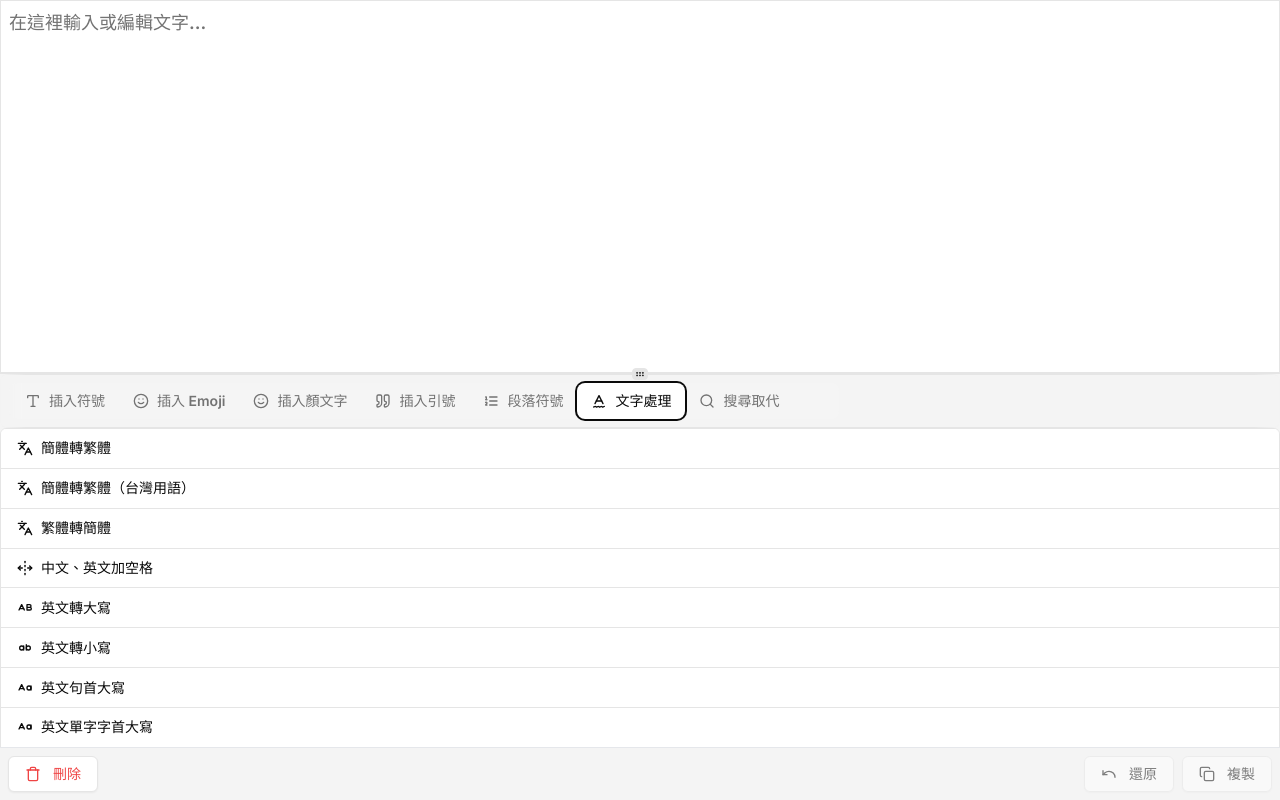
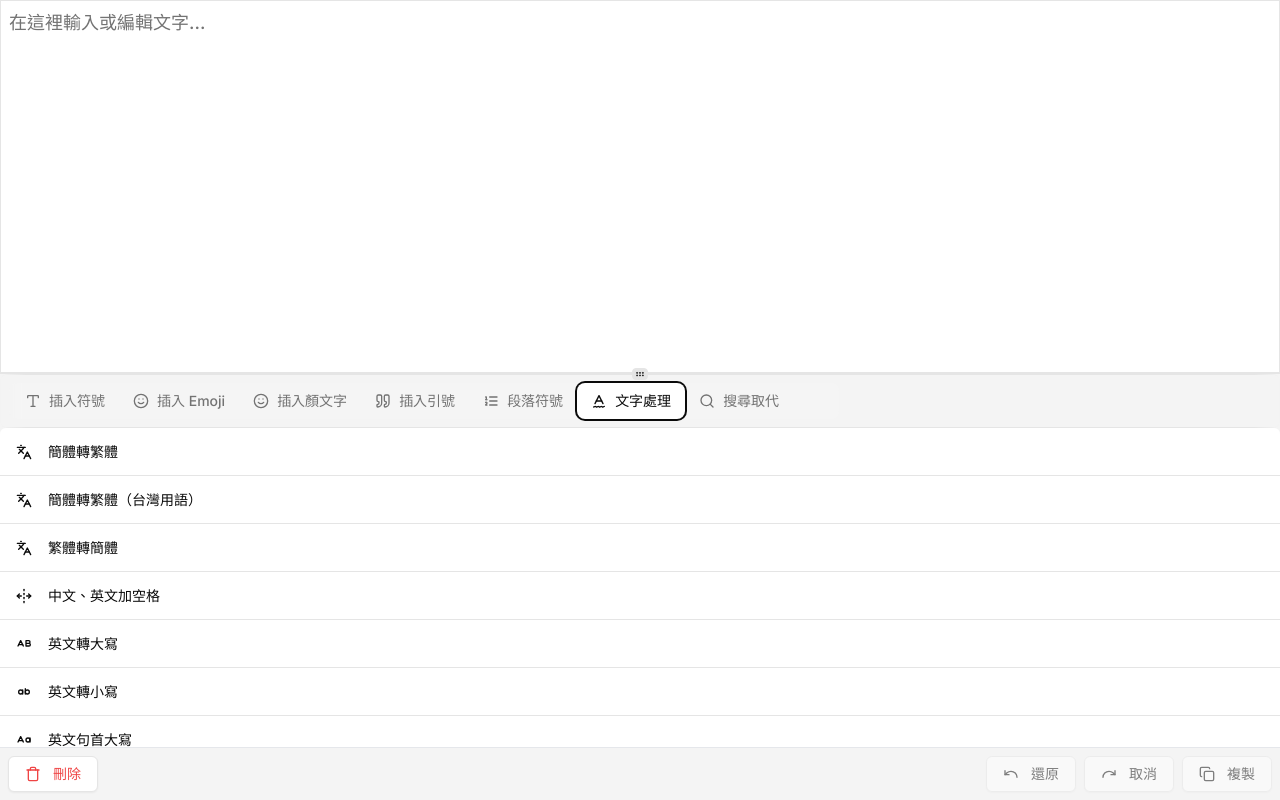
Before and after one commit to mant0u0/web-widget, a Next.js app: page /TextEditor in a window 1280 px wide. Both pictures are taken after a click on the tab "文字處理". Built offline with nearby package versions, Linux system fonts and the light colour scheme; a web font is replaced by a local one.

Commit message:
[Mantou] 調整介面

```diff
--- a/app/TextEditor/ParagraphMark.tsx
+++ b/app/TextEditor/ParagraphMark.tsx
@@ -194,7 +194,7 @@ export const ParagraphMark: React.FC<ParagraphMarkProps> = ({
           <div className="flex">
             <Button
               variant="outline"
-              className="text-md flex h-[44px] w-full animate-fade-in items-center justify-start rounded-none border-l-0 border-r-0 border-t-0"
+              className="text-md flex h-[48px] w-full animate-fade-in items-center justify-start rounded-none border-l-0 border-r-0 border-t-0"
             >
               <div className="flex h-5 w-[24px] flex-none items-center justify-center">
                 <Plus />
--- a/app/TextEditor/QuotationmMarks.tsx
+++ b/app/TextEditor/QuotationmMarks.tsx
@@ -89,7 +89,7 @@ export const QuotationmMarks: React.FC<{
           <div className="flex">
             <Button
               variant="outline"
-              className="text-md flex h-[44px] w-full animate-fade-in items-center justify-start rounded-none border-l-0 border-r-0 border-t-0"
+              className="text-md flex h-[48px] w-full animate-fade-in items-center justify-start rounded-none border-l-0 border-r-0 border-t-0"
             >
               <div className="flex h-5 w-[24px] flex-none items-center justify-center">
                 <Plus />
@@ -135,7 +135,7 @@ export const QuotationmMarks: React.FC<{
           <Button
             onClick={() => insertQuote(quote)}
             variant="outline"
-            className="text-md flex h-[44px] w-full animate-fade-in items-center justify-start rounded-none border-l-0 border-r-0 border-t-0"
+            className="text-md flex h-[48px] w-full animate-fade-in items-center justify-start rounded-none border-l-0 border-r-0 border-t-0"
           >
             <span className="flex-1 text-left">
               {quote.name.slice(0, quote.center)}
--- a/app/TextEditor/TextFormatter.tsx
+++ b/app/TextEditor/TextFormatter.tsx
@@ -43,11 +43,12 @@ interface TextFormatterProps {
   updateText: (text: string) => void;
 }
 
+// 功能按鈕
 const FunctionButton = ({ icon, text, onClick }: FunctionButtonProps) => (
   <Button
     variant="outline"
     onClick={onClick}
-    className="text-md h-[48px] animate-fade-in rounded-none border-l-0 border-r-0 border-t-0"
+    className="text-md min-h-[48px] animate-fade-in rounded-none border-l-0 border-r-0 border-t-0"
   >
     <div className="flex w-full items-center justify-start transition-opacity duration-200">
       {icon}
@@ -319,10 +320,12 @@ export const TextFormatter: React.FC<TextFormatterProps> = ({
 
   return (
     <ScrollArea className="h-full w-full">
-      <div className="flex h-[600px] w-full flex-col overflow-hidden rounded-md border border-input bg-zinc-50 p-0">
+      <div className="flex w-full flex-col overflow-hidden rounded-md border-input bg-zinc-50 p-0 pb-20">
         {/* 簡體轉繁體 */}
         <FunctionButton
-          icon={<Languages className="mr-2 h-5 w-5" />}
+          icon={
+            <Languages className="mr-4 h-5 w-[24px] flex-none text-center text-sm" />
+          }
           text="簡體轉繁體"
           onClick={async () => {
             transformSelectedText(text, convertToTraditional, updateText);
@@ -331,7 +334,9 @@ export const TextFormatter: React.FC<TextFormatterProps> = ({
 
         {/* 簡體轉繁體 (台灣用語) */}
         <FunctionButton
-          icon={<Languages className="mr-2 h-5 w-5" />}
+          icon={
+            <Languages className="mr-4 h-5 w-[24px] flex-none text-center text-sm" />
+          }
           text="簡體轉繁體（台灣用語）"
           onClick={async () => {
             transformSelectedText(text, convertToTraditionalTW, updateText);
@@ -340,7 +345,9 @@ export const TextFormatter: React.FC<TextFormatterProps> = ({
 
         {/* 繁體轉簡體 */}
         <FunctionButton
-          icon={<Languages className="mr-2 h-5 w-5" />}
+          icon={
+            <Languages className="mr-4 h-5 w-[24px] flex-none text-center text-sm" />
+          }
           text="繁體轉簡體"
           onClick={async () => {
             transformSelectedText(text, convertToSimplified, updateText);
@@ -349,7 +356,9 @@ export const TextFormatter: React.FC<TextFormatterProps> = ({
 
         {/* 中文、英文加空格 */}
         <FunctionButton
-          icon={<UnfoldHorizontal className="mr-2 h-5 w-5" />}
+          icon={
+            <UnfoldHorizontal className="mr-4 h-5 w-[24px] flex-none text-center text-sm" />
+          }
           text="中文、英文加空格"
           onClick={() => {
             transformSelectedText(text, panguSpacing, updateText);
@@ -358,7 +367,9 @@ export const TextFormatter: React.FC<TextFormatterProps> = ({
 
         {/* 英文轉大寫 */}
         <FunctionButton
-          icon={<CaseUpper className="mr-2 h-5 w-5" />}
+          icon={
+            <CaseUpper className="mr-4 h-5 w-[24px] flex-none text-center text-sm" />
+          }
           text="英文轉大寫"
           onClick={() => {
             transformSelectedText(text, toUpperCase, updateText);
@@ -367,7 +378,9 @@ export const TextFormatter: React.FC<TextFormatterProps> = ({
 
         {/* 英文轉小寫 */}
         <FunctionButton
-          icon={<CaseLower className="mr-2 h-5 w-5" />}
+          icon={
+            <CaseLower className="mr-4 h-5 w-[24px] flex-none text-center text-sm" />
+          }
           text="英文轉小寫"
           onClick={() => {
             transformSelectedText(text, toLowerCase, updateText);
@@ -376,7 +389,9 @@ export const TextFormatter: React.FC<TextFormatterProps> = ({
 
         {/* 英文句首大寫 */}
         <FunctionButton
-          icon={<CaseSensitive className="mr-2 h-5 w-5" />}
+          icon={
+            <CaseSensitive className="mr-4 h-5 w-[24px] flex-none text-center text-sm" />
+          }
           text="英文句首大寫"
           onClick={() => {
             transformSelectedText(text, toSentenceCase, updateText);
@@ -385,7 +400,9 @@ export const TextFormatter: React.FC<TextFormatterProps> = ({
 
         {/* 英文單字字首大寫 */}
         <FunctionButton
-          icon={<CaseSensitive className="mr-2 h-5 w-5" />}
+          icon={
+            <CaseSensitive className="mr-4 h-5 w-[24px] flex-none text-center text-sm" />
+          }
           text="英文單字字首大寫"
           onClick={() => {
             transformSelectedText(text, toTitleCase, updateText);
@@ -394,7 +411,9 @@ export const TextFormatter: React.FC<TextFormatterProps> = ({
 
         {/* 數字、英文轉全形 */}
         <FunctionButton
-          icon={<ArrowBigUpDash className="mr-2 h-5 w-5" />}
+          icon={
+            <ArrowBigUpDash className="mr-4 h-5 w-[24px] flex-none text-center text-sm" />
+          }
           text="數字、英文轉全形"
           onClick={() => {
             transformSelectedText(text, toFullWidth, updateText);
@@ -403,7 +422,9 @@ export const TextFormatter: React.FC<TextFormatterProps> = ({
 
         {/* 數字、英文轉半形 */}
         <FunctionButton
-          icon={<ArrowBigDownDash className="mr-2 h-5 w-5" />}
+          icon={
+            <ArrowBigDownDash className="mr-4 h-5 w-[24px] flex-none text-center text-sm" />
+          }
           text="數字、英文轉半形"
           onClick={() => {
             transformSelectedText(text, toHalfWidth, updateText);
@@ -412,7 +433,9 @@ export const TextFormatter: React.FC<TextFormatterProps> = ({
 
         {/* 去除連續換行 */}
         <FunctionButton
-          icon={<ChartNoAxesGantt className="mr-2 h-5 w-5" />}
+          icon={
+            <ChartNoAxesGantt className="mr-4 h-5 w-[24px] flex-none text-center text-sm" />
+          }
           text="去除連續換行"
           onClick={() => {
             transformSelectedText(
@@ -425,7 +448,9 @@ export const TextFormatter: React.FC<TextFormatterProps> = ({
 
         {/* 去除連續空白 */}
         <FunctionButton
-          icon={<ChartNoAxesGantt className="mr-2 h-5 w-5" />}
+          icon={
+            <ChartNoAxesGantt className="mr-4 h-5 w-[24px] flex-none text-center text-sm" />
+          }
           text="去除連續空白"
           onClick={() => {
             transformSelectedText(text, removeConsecutiveSpaces, updateText);
@@ -434,7 +459,9 @@ export const TextFormatter: React.FC<TextFormatterProps> = ({
 
         {/* 精簡網址連結  */}
         <FunctionButton
-          icon={<Link className="mr-2 h-5 w-5" />}
+          icon={
+            <Link className="mr-4 h-5 w-[24px] flex-none text-center text-sm" />
+          }
           text="精簡網址連結（移除追蹤碼）"
           onClick={() => {
             transformSelectedText(text, processUrlsInText, updateText);
@@ -443,7 +470,9 @@ export const TextFormatter: React.FC<TextFormatterProps> = ({
 
         {/* 只保留網址連結  */}
         <FunctionButton
-          icon={<Link className="mr-2 h-5 w-5" />}
+          icon={
+            <Link className="mr-4 h-5 w-[24px] flex-none text-center text-sm" />
+          }
           text="僅保留網址連結"
           onClick={() => {
             transformSelectedText(text, extractUrlsAsString, updateText);
@@ -452,7 +481,9 @@ export const TextFormatter: React.FC<TextFormatterProps> = ({
 
         {/* 文字遮蔽  */}
         <FunctionButton
-          icon={<Asterisk className="mr-2 h-5 w-5" />}
+          icon={
+            <Asterisk className="mr-4 h-5 w-[24px] flex-none text-center text-sm" />
+          }
           text="文字遮蔽"
           onClick={() => {
             transformSelectedText(text, maskText, updateText);
--- a/app/TextEditor/page.tsx
+++ b/app/TextEditor/page.tsx
@@ -17,6 +17,7 @@ import {
   Copy,
   CircleCheck,
   Undo,
+  Redo,
   Trash,
   Quote,
   SpellCheck2,
@@ -337,6 +338,14 @@ const TextEditor = () => {
     }
   }, [currentIndex, history]);
 
+  // 取消還原
+  const handleRedo = useCallback(() => {
+    if (currentIndex < history.length - 1) {
+      setCurrentIndex(currentIndex + 1);
+      setText(history[currentIndex + 1]);
+    }
+  }, [currentIndex, history]);
+
   // 刪除
   const clearText = () => updateText("");
 
@@ -568,7 +577,7 @@ const TextEditor = () => {
             value={text}
             onChange={handleTextChange}
             placeholder="在這裡輸入或編輯文字..."
-            className="h-full w-full resize-none rounded-none bg-white p-2 !text-lg focus-visible:ring-0"
+            className="textarea h-full w-full resize-none rounded-none bg-white p-2 !text-lg focus-visible:ring-0"
           />
         </ResizablePanel>
 
@@ -637,7 +646,7 @@ const TextEditor = () => {
               <SymbolPicker
                 data={dataSymbols}
                 onSelect={insertSymbol}
-                btnClassName="w-[44px] h-[44px] noto-sans-font"
+                btnClassName="w-[44px] h-[48px] noto-sans-font"
               />
             </TabsContent>
             <TabsContent
@@ -647,7 +656,7 @@ const TextEditor = () => {
               <SymbolPicker
                 data={dataEmoji}
                 onSelect={insertSymbol}
-                btnClassName="w-[44px] h-[44px] emoji-font text-2xl"
+                btnClassName="w-[44px] h-[48px] emoji-font text-2xl"
               />
             </TabsContent>
             <TabsContent
@@ -686,7 +695,6 @@ const TextEditor = () => {
               value="搜尋取代"
               className="mt-0 h-full w-full flex-1 overflow-y-auto"
             >
-              {" "}
               <div className="flex w-full flex-col gap-2 p-4 px-2">
                 {/* 搜尋輸入框 */}
                 <div className="flex gap-2">
@@ -819,6 +827,8 @@ const TextEditor = () => {
           </Tabs>
         </ResizablePanel>
       </ResizablePanelGroup>
+
+      {/* Footer */}
       <div className="flex justify-between border-t border-gray-200 p-2">
         <AlertDialog>
           <AlertDialogTrigger asChild>
@@ -860,6 +870,15 @@ const TextEditor = () => {
             還原
           </Button>
           <Button
+            variant="outline"
+            onClick={handleRedo}
+            disabled={currentIndex >= history.length - 1}
+            className="flex items-center"
+          >
+            <Redo className="mr-1 h-5 w-[24px]" />
+            取消
+          </Button>
+          <Button
             onClick={copyText}
             variant="outline"
             disabled={copyStatus || !text}
--- a/app/layout.tsx
+++ b/app/layout.tsx
@@ -9,7 +9,7 @@ const inter = Inter({
   subsets: ["latin"],
   variable: "--font-inter",
   display: "swap",
-  weight: ["600", "800", "900"],
+  weight: ["500", "700", "900"],
   style: ["normal", "italic"],
 });
 
```
